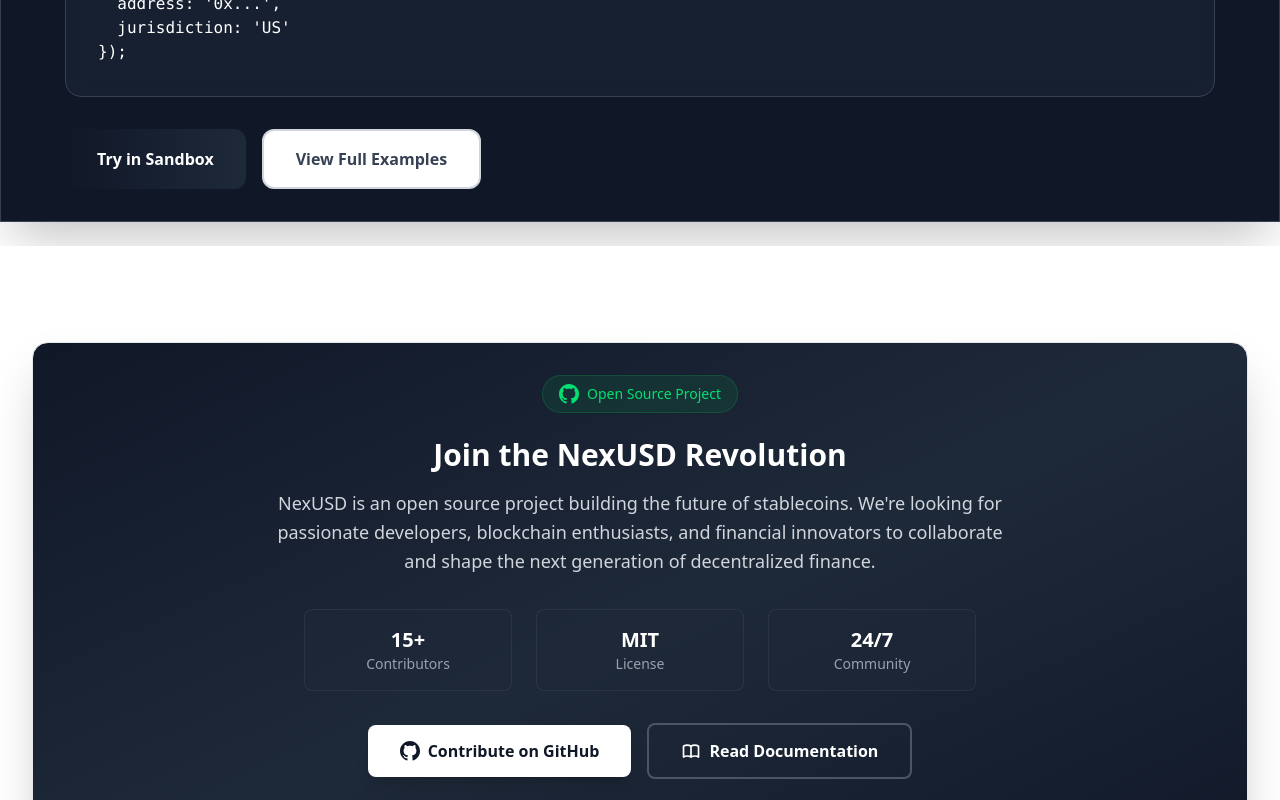
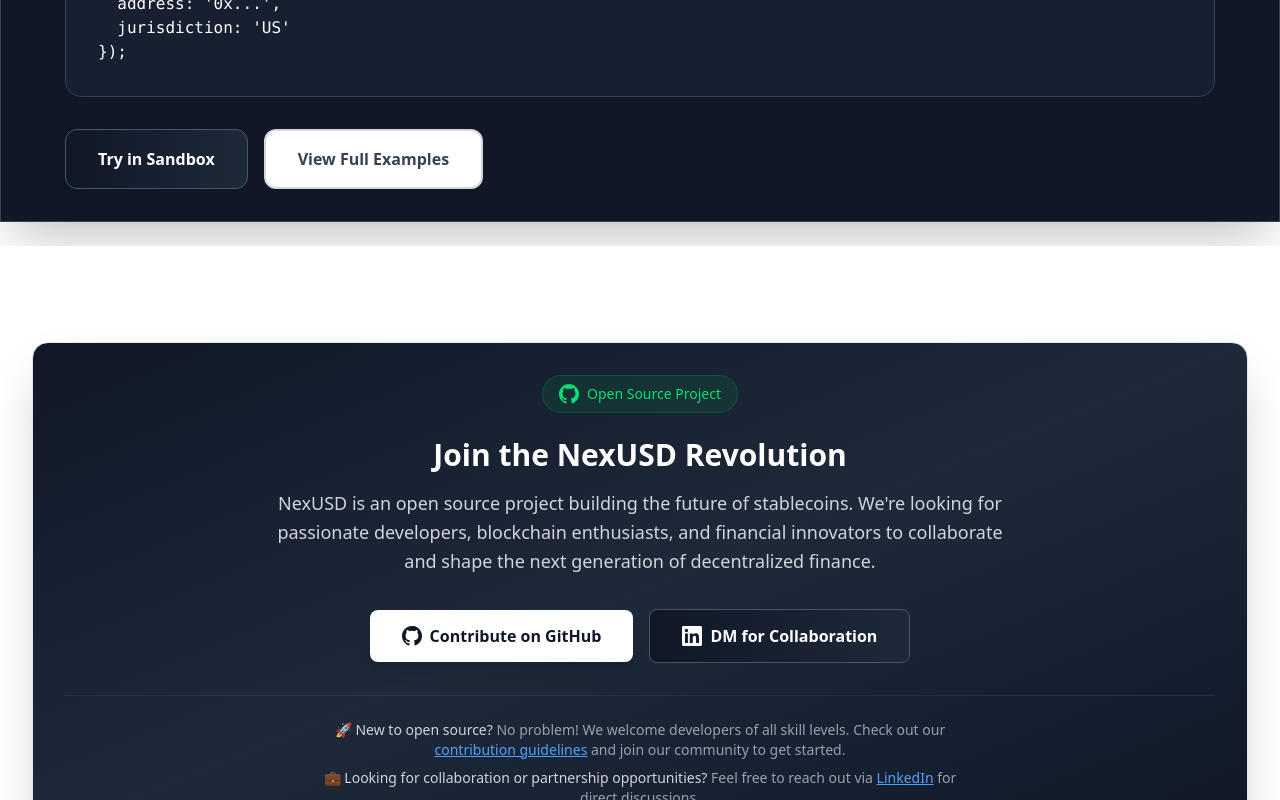
Before and after one commit to ruhulamin1398/Next-generation-USD__NexUSD__Hybrid-USD-Pegged-Stablecoin-Ecosystem, a Next.js app in the folder app/: page /docs in a window 1280 px wide. Shown: the part 2320-3120 px from the top of the page. Built offline with nearby package versions, Linux system fonts and the light colour scheme.

Commit message:
add developer instructions

```diff
--- a/app/app/components/CTA.tsx
+++ b/app/app/components/CTA.tsx
@@ -38,7 +38,7 @@
               and shape the next generation of decentralized finance.
             </p>
 
-            {/* Contribution Stats */}
+            {/*
             <div className="grid grid-cols-1 sm:grid-cols-3 gap-4 sm:gap-6 mb-6 sm:mb-8 max-w-2xl mx-auto">
               <div className="bg-gray-800/50 rounded-lg p-3 sm:p-4 border border-gray-700/50">
                 <div className="text-lg sm:text-xl font-bold text-white">
@@ -62,10 +62,10 @@
                   Community
                 </div>
               </div>
-            </div>
+            </div> */}
 
             {/* Call to Action Buttons */}
-            <div className="flex flex-col sm:flex-row gap-3 sm:gap-4 justify-center items-center">
+            <div className="flex flex-col sm:flex-row gap-3 sm:gap-4 justify-center items-center mb-4 sm:mb-6">
               <a
                 href={githubLink}
                 target="_blank"
@@ -77,34 +77,30 @@
                   fill="currentColor"
                   viewBox="0 0 24 24"
                 >
-                  <path d="M12 0c-6.626 0-12 5.373-12 12 0 5.302 3.438 9.8 8.207 11.387.599.111.793-.261.793-.577v-2.234c-3.338.726-4.033-1.416-4.033-1.416-.546-1.387-1.333-1.756-1.333-1.756-1.089-.745.083-.729.083-.729 1.205.084 1.839 1.237 1.839 1.237 1.07 1.834 2.807 1.304 3.492.997.107-.775.418-1.305.762-1.604-2.665-.305-5.467-1.334-5.467-5.931 0-1.311.469-2.381 1.236-3.221-.124-.303-.535-1.524.117-3.176 0 0 1.008-.322 3.301 1.23.957-.266 1.983-.399 3.003-.404 1.02.005 2.047.138 3.006.404 2.291-1.552 3.297-1.23 3.297-1.23.653 1.653.242 2.874.118 3.176.77.84 1.235 1.911 1.235 3.221 0 4.609-2.807 5.624-5.479 5.921.43.372.823 1.102.823 2.222v3.293c0 .319.192.694.801.576 4.765-1.589 8.199-6.086 8.199-11.386 0-6.627-5.373-12-12-12z" />
+                  <path d="M12 0c-6.626 0-12 5.373-12 12 0 5.302 3.438 9.8 8.207 11.387.599.111.793-.261.793-.577v-2.234c-3.338.726-4.033-1.416-4.033-1.416-.546-1.387-1.333-1.756-1.333-1.756-1.089-.745.083-.729.083-.729 1.205.084 1.839 1.237 1.839 1.237 1.07 1.834 2.807 1.304 3.492.997.107-.775.418-1.305.762-1.604-2.665-.305-5.467-1.334-5.467-5.931 0-1.311.469-2.381 1.236-3.221-.124-.303-.535-1.524.117-3.176 0 0 1.008-.322 3.301 1.23.957-.266 1.983-.399 3.003-.404 1.02.005 2.047.138 3.006.404 2.291-1.552 3.297-1.23 3.297-1.30.653 1.653.242 2.874.118 3.176.77.84 1.235 1.911 1.235 3.221 0 4.609-2.807 5.624-5.479 5.921.43.372.823 1.102.823 2.222v3.293c0 .319.192.694.801.576 4.765-1.589 8.199-6.086 8.199-11.386 0-6.627-5.373-12-12-12z" />
                 </svg>
                 Contribute on GitHub
               </a>
               <a
-                href="/docs"
-                className="inline-flex items-center px-6 sm:px-8 py-3 sm:py-3.5 bg-transparent text-white font-semibold rounded-lg text-sm sm:text-base border-2 border-gray-600 hover:border-gray-400 hover:bg-gray-800/50 transition-all duration-200 transform hover:scale-105 focus:outline-none focus:ring-2 focus:ring-gray-400 focus:ring-offset-2 focus:ring-offset-gray-900"
+                href="https://www.linkedin.com/in/theruhulamin/"
+                target="_blank"
+                rel="noopener noreferrer"
+                className="inline-flex items-center px-6 sm:px-8 py-3 sm:py-3.5  bg-gradient-to-r from-gray-900 to-gray-800 hover:from-gray-800 hover:to-gray-700 text-white border border-gray-600 font-semibold rounded-lg text-sm sm:text-base transition-all duration-200 transform hover:scale-105 focus:outline-none focus:ring-2 focus:ring-blue-400 focus:ring-offset-2 focus:ring-offset-gray-900"
               >
                 <svg
                   className="w-4 h-4 sm:w-5 sm:h-5 mr-2"
-                  fill="none"
-                  stroke="currentColor"
+                  fill="currentColor"
                   viewBox="0 0 24 24"
                 >
-                  <path
-                    strokeLinecap="round"
-                    strokeLinejoin="round"
-                    strokeWidth={2}
-                    d="M12 6.253v13m0-13C10.832 5.477 9.246 5 7.5 5S4.168 5.477 3 6.253v13C4.168 18.477 5.754 18 7.5 18s3.332.477 4.5 1.253m0-13C13.168 5.477 14.754 5 16.5 5c1.746 0 3.332.477 4.5 1.253v13C20.168 18.477 18.582 18 16.5 18c-1.746 0-3.332.477-4.5 1.253"
-                  />
+                  <path d="M20.447 20.452h-3.554v-5.569c0-1.328-.027-3.037-1.852-3.037-1.853 0-2.136 1.445-2.136 2.939v5.667H9.351V9h3.414v1.561h.046c.477-.9 1.637-1.85 3.37-1.85 3.601 0 4.267 2.37 4.267 5.455v6.286zM5.337 7.433c-1.144 0-2.063-.926-2.063-2.065 0-1.138.92-2.063 2.063-2.063 1.14 0 2.064.925 2.064 2.063 0 1.139-.925 2.065-2.064 2.065zm1.782 13.019H3.555V9h3.564v11.452zM22.225 0H1.771C.792 0 0 .774 0 1.729v20.542C0 23.227.792 24 1.771 24h20.451C23.2 24 24 23.227 24 22.271V1.729C24 .774 23.2 0 22.222 0h.003z" />
                 </svg>
-                Read Documentation
+                DM for Collaboration
               </a>
             </div>
 
             {/* Additional Info */}
             <div className="mt-6 sm:mt-8 pt-4 sm:pt-6 border-t border-gray-700/50">
-              <p className="text-xs sm:text-sm text-gray-400 max-w-2xl mx-auto">
+              <p className="text-xs sm:text-sm text-gray-400 max-w-2xl mx-auto mb-2">
                 🚀{" "}
                 <span className="font-medium text-gray-300">
                   New to open source?
@@ -119,6 +115,22 @@
                 </a>{" "}
                 and join our community to get started.
               </p>
+              <p className="text-xs sm:text-sm text-gray-400 max-w-2xl mx-auto">
+                💼{" "}
+                <span className="font-medium text-gray-300">
+                  Looking for collaboration or partnership opportunities?
+                </span>{" "}
+                Feel free to reach out via{" "}
+                <a
+                  href="https://www.linkedin.com/in/theruhulamin/"
+                  target="_blank"
+                  rel="noopener noreferrer"
+                  className="text-blue-400 hover:text-blue-300 underline"
+                >
+                  LinkedIn
+                </a>{" "}
+                for direct discussions.
+              </p>
             </div>
           </div>
         </div>
--- a/app/app/components/DevelopersSection.tsx
+++ b/app/app/components/DevelopersSection.tsx
@@ -238,7 +238,7 @@
             </pre>
           </div>
           <div className="mt-6 sm:mt-8 flex flex-col sm:flex-row gap-3 sm:gap-4">
-            <button className="bg-gradient-to-r from-gray-900 to-gray-800 hover:from-gray-800 hover:to-gray-700 text-white px-6 sm:px-8 py-3 sm:py-4 rounded-xl font-semibold text-sm sm:text-base hover:shadow-xl transform hover:scale-105 transition-all duration-300 focus:outline-none focus:ring-2 focus:ring-gray-900 focus:ring-offset-2">
+            <button className="bg-gradient-to-r from-gray-900 to-gray-800 hover:from-gray-800 hover:to-gray-700  border border-gray-600 text-white px-6 sm:px-8 py-3 sm:py-4 rounded-xl font-semibold text-sm sm:text-base hover:shadow-xl transform hover:scale-105 transition-all duration-300 focus:outline-none focus:ring-2 focus:ring-gray-900 focus:ring-offset-2">
               Try in Sandbox
             </button>
             <button className="bg-white dark:bg-gray-800 border-2 border-gray-300 dark:border-gray-600 text-gray-700 dark:text-gray-300 hover:border-gray-900 dark:hover:border-gray-400 hover:text-gray-900 dark:hover:text-gray-100 hover:bg-gray-50 dark:hover:bg-gray-700 px-6 sm:px-8 py-3 sm:py-4 rounded-xl font-semibold text-sm sm:text-base hover:shadow-xl transform hover:scale-105 transition-all duration-300 focus:outline-none focus:ring-2 focus:ring-gray-900 focus:ring-offset-2">
--- a/app/app/components/HeroSection.tsx
+++ b/app/app/components/HeroSection.tsx
@@ -32,7 +32,7 @@
             </p>
 
             <div className="flex flex-col sm:flex-row gap-4 sm:gap-6 justify-center mb-12 sm:mb-16 px-4">
-              <button className="group bg-gradient-to-r from-gray-900 to-gray-800 hover:from-gray-800 hover:to-gray-700 text-white px-6 sm:px-10 py-3 sm:py-4 rounded-xl sm:rounded-2xl text-base sm:text-lg font-semibold hover:shadow-2xl transform hover:scale-105 transition-all duration-300 focus:outline-none focus:ring-2 focus:ring-gray-900 focus:ring-offset-2">
+              <button className="group bg-gradient-to-r from-gray-900 to-gray-800 hover:from-gray-800 hover:to-gray-700 border border-gray-600 text-white px-6 sm:px-10 py-3 sm:py-4 rounded-xl sm:rounded-2xl text-base sm:text-lg font-semibold hover:shadow-2xl transform hover:scale-105 transition-all duration-300 focus:outline-none focus:ring-2 focus:ring-gray-900 focus:ring-offset-2">
                 <span className="flex items-center justify-center">
                   Launch App
                   <svg
```
Also changed, not shown: 1 other file (tests, documents, lock files or other folders).
